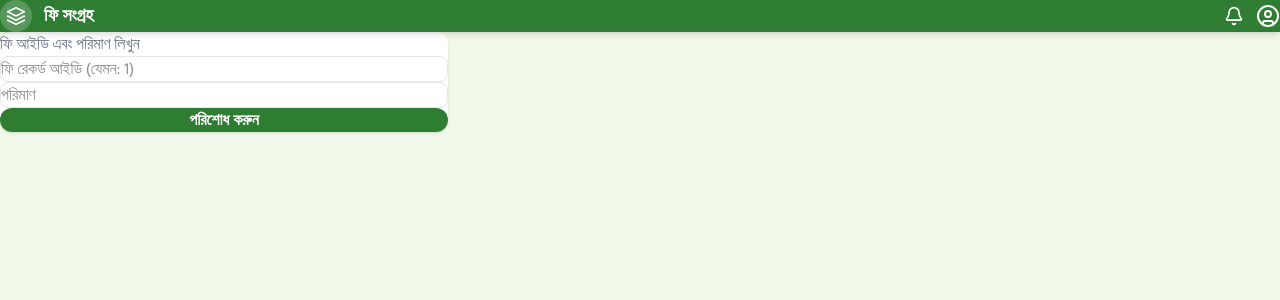
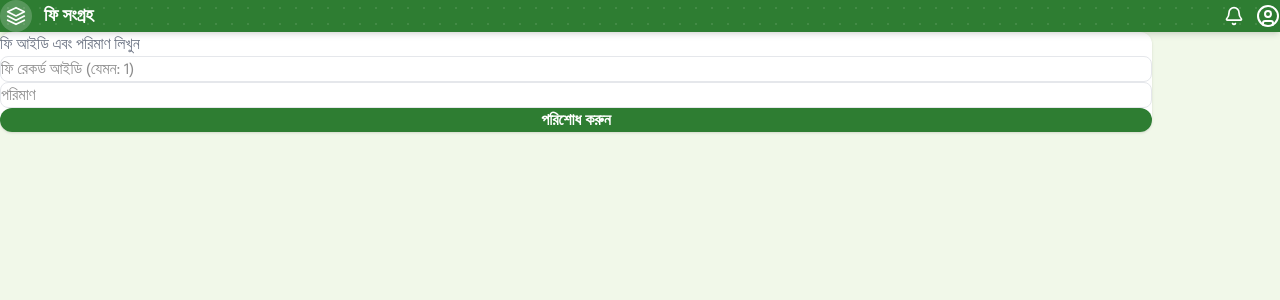
Before and after one commit to labibfohayer/amms, a Next.js app in the folder frontend/: page /fees in a window 1280 px wide. Shown: the top 300 px of the page. Built offline with nearby package versions, Linux system fonts and the light colour scheme; no server answers.

Commit message:
Enhancement: make layout responsive for desktop and mobile

```diff
--- a/frontend/src/components/layout/AppLayout.tsx
+++ b/frontend/src/components/layout/AppLayout.tsx
@@ -4,12 +4,14 @@ import BottomNav from './BottomNav';
 
 export default function AppLayout({ children, title = 'AMMS' }: { children: React.ReactNode; title?: string }) {
   return (
-    <div className="min-h-screen bg-light-green pb-20">
-      <TopBar title={title} />
-      <main className="p-4 max-w-md mx-auto">
-        {children}
-      </main>
+    <div className="min-h-screen bg-light-green md:flex">
       <BottomNav />
+      <div className="flex-1 md:ml-64 flex flex-col min-h-screen">
+        <TopBar title={title} />
+        <main className="p-4 w-full max-w-6xl mx-auto flex-1 pb-24 md:pb-8">
+          {children}
+        </main>
+      </div>
     </div>
   );
 }
--- a/frontend/src/components/layout/BottomNav.tsx
+++ b/frontend/src/components/layout/BottomNav.tsx
@@ -41,14 +41,22 @@ export default function BottomNav() {
   }
 
   return (
-    <div className="fixed bottom-0 left-0 right-0 bg-white border-t border-gray-200 flex justify-around p-2 pb-safe z-50">
+    <div className="fixed bottom-0 left-0 right-0 md:top-0 md:bottom-0 md:right-auto md:w-64 bg-white border-t md:border-t-0 md:border-r border-gray-200 flex md:flex-col justify-around md:justify-start p-2 pb-safe md:p-4 z-50">
+      <div className="hidden md:flex items-center gap-3 p-4 mb-6 border-b border-gray-100">
+          <div className="w-10 h-10 rounded-full bg-primary flex items-center justify-center">
+            <svg viewBox="0 0 24 24" fill="none" stroke="currentColor" className="w-6 h-6 text-white">
+                <path strokeLinecap="round" strokeLinejoin="round" strokeWidth={2} d="M12 2L2 7l10 5 10-5-10-5zM2 17l10 5 10-5M2 12l10 5 10-5" />
+            </svg>
+          </div>
+          <h1 className="font-bold text-xl text-primary-dark">AMMS</h1>
+      </div>
       {tabs.map((tab) => {
         const Icon = tab.icon;
-        const isActive = pathname.startsWith(tab.href);
+        const isActive = pathname.startsWith(tab.href) && (tab.href !== '/dashboard' || pathname === '/dashboard');
         return (
-          <Link key={tab.href} href={tab.href} className={`flex flex-col items-center p-2 rounded-lg ${isActive ? 'text-primary' : 'text-gray-500 hover:text-primary-light'}`}>
-            <Icon size={24} />
-            <span className="text-[10px] mt-1">{tab.name}</span>
+          <Link key={tab.href} href={tab.href} className={`flex flex-col md:flex-row md:items-center p-2 md:p-3 md:mb-2 rounded-lg md:rounded-xl transition-colors ${isActive ? 'text-primary bg-primary/5' : 'text-gray-500 hover:text-primary hover:bg-gray-50'}`}>
+            <Icon size={24} className="md:mr-3" />
+            <span className="text-[10px] md:text-sm font-medium mt-1 md:mt-0">{tab.name}</span>
           </Link>
         );
       })}
```
